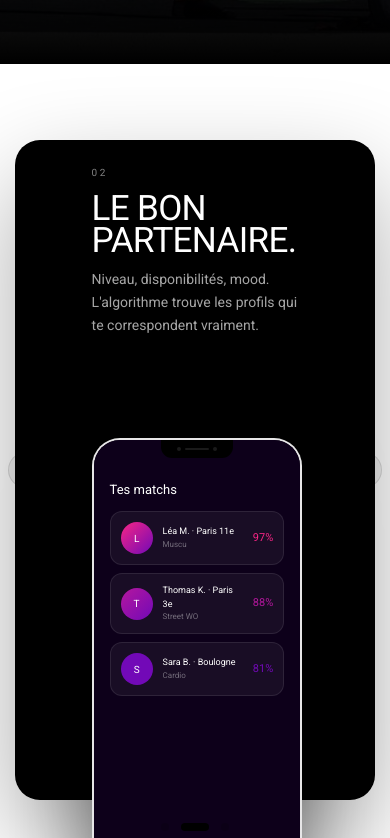
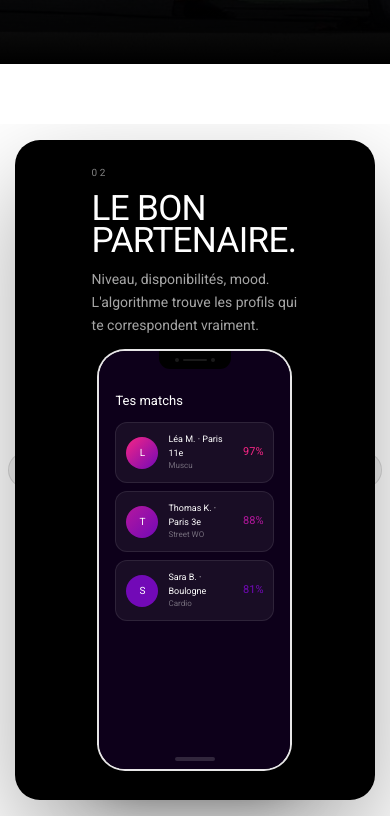
Before and after one commit to AlfaGyattt/Vercel, a Next.js app: page / in a window 390 px wide. Shown: the part 780-1618 px from the top of the page. Built offline with nearby package versions, Linux system fonts and the light colour scheme.

Commit message:
update: modifications code

```diff
--- a/components/home/HomeFeatures.tsx
+++ b/components/home/HomeFeatures.tsx
@@ -147,7 +147,7 @@ function SlideCard({ s, isActive }: { s: typeof BASE_SLIDES[0]; isActive: boolea
 
         {/* Téléphone paysage — légèrement plus petit qu'avant (170px au lieu de 210px) */}
         <div className="absolute pointer-events-none z-20" style={{ bottom: "-60px", right: "60px" }}>
-          <div style={{ width: "170px", aspectRatio: "9/19.5", borderRadius: "28px", background: "#09000f", border: "2.5px solid rgba(255,255,255,0.9)", boxShadow: "0 40px 80px rgba(0,0,0,0.6)", overflow: "hidden", position: "relative" }}>
+          <div style={{ width: "145px", aspectRatio: "9/19.5", borderRadius: "24px", background: "#09000f", border: "2.5px solid rgba(255,255,255,0.9)", boxShadow: "0 40px 80px rgba(0,0,0,0.6)", overflow: "hidden", position: "relative" }}>
             <div className="absolute top-0 left-1/2 -translate-x-1/2 z-20 flex items-center justify-center gap-1"
               style={{ width: "72px", height: "18px", background: "#000", borderRadius: "0 0 11px 11px" }}>
               <div className="w-1 h-1 rounded-full bg-[#1a1a1a]" />
@@ -182,9 +182,9 @@ function SlideCard({ s, isActive }: { s: typeof BASE_SLIDES[0]; isActive: boolea
           </p>
         </div>
 
-        {/* Téléphone — centré, dépasse en bas de la carte colorée */}
-        <div className="flex justify-center mt-auto" style={{ marginBottom: "-45%" }}>
-          <div style={{ width: "54vw", maxWidth: "220px", aspectRatio: "9/19.5", borderRadius: "28px", background: "#09000f", border: "2.5px solid rgba(255,255,255,0.9)", boxShadow: "0 40px 80px rgba(0,0,0,0.5)", overflow: "hidden", position: "relative" }}>
+        {/* Téléphone — centré, dans la carte (pas de débordement = pas de bug transition) */}
+        <div className="flex justify-center mt-3">
+          <div style={{ width: "50vw", maxWidth: "200px", aspectRatio: "9/19.5", borderRadius: "28px", background: "#09000f", border: "2.5px solid rgba(255,255,255,0.9)", boxShadow: "0 20px 50px rgba(0,0,0,0.5)", overflow: "hidden", position: "relative" }}>
             <div className="absolute top-0 left-1/2 -translate-x-1/2 z-20 flex items-center justify-center gap-1"
               style={{ width: "72px", height: "18px", background: "#000", borderRadius: "0 0 11px 11px" }}>
               <div className="w-1 h-1 rounded-full bg-[#1a1a1a]" />
@@ -243,12 +243,12 @@ export default function HomeFeatures() {
   };
 
   return (
-    <section className="relative bg-white overflow-hidden flex flex-col items-center justify-center"
-      style={{ minHeight: "100svh" }}
+    <section className="relative bg-white flex flex-col items-center justify-center"
+      style={{ minHeight: "100svh", overflow: "hidden" }}
       aria-label="Fonctionnalités Mood2Fit">
 
       {/* Carousel */}
-      <div className="relative flex items-center justify-center w-full" style={{ height: "78vh" }}>
+      <div className="relative flex items-center justify-center w-full overflow-hidden md:overflow-visible" style={{ height: "82vh" }}>
 
         {/* Carte active */}
         <div className="relative z-10 w-[92vw] md:w-[76vw]">
```
